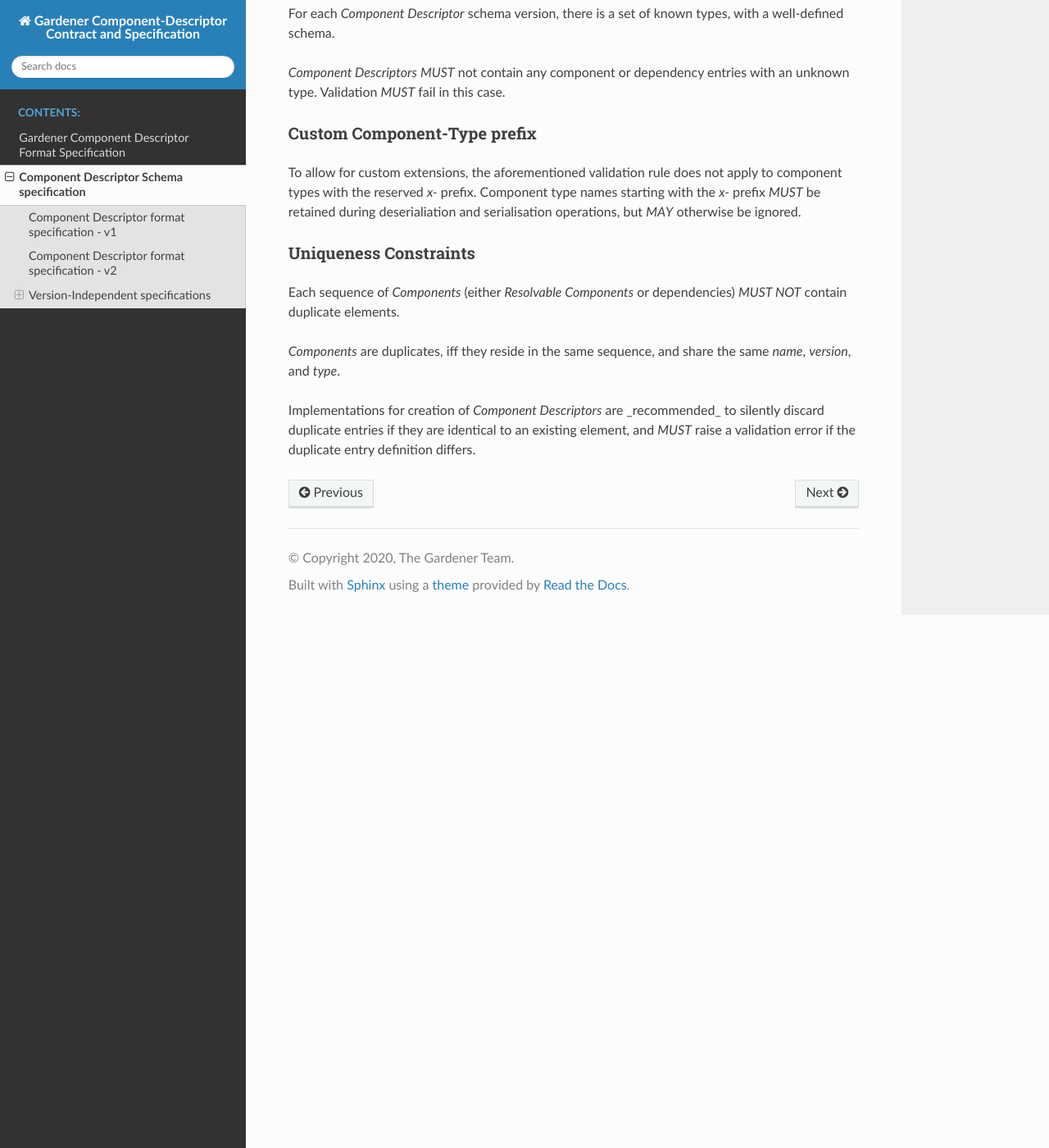
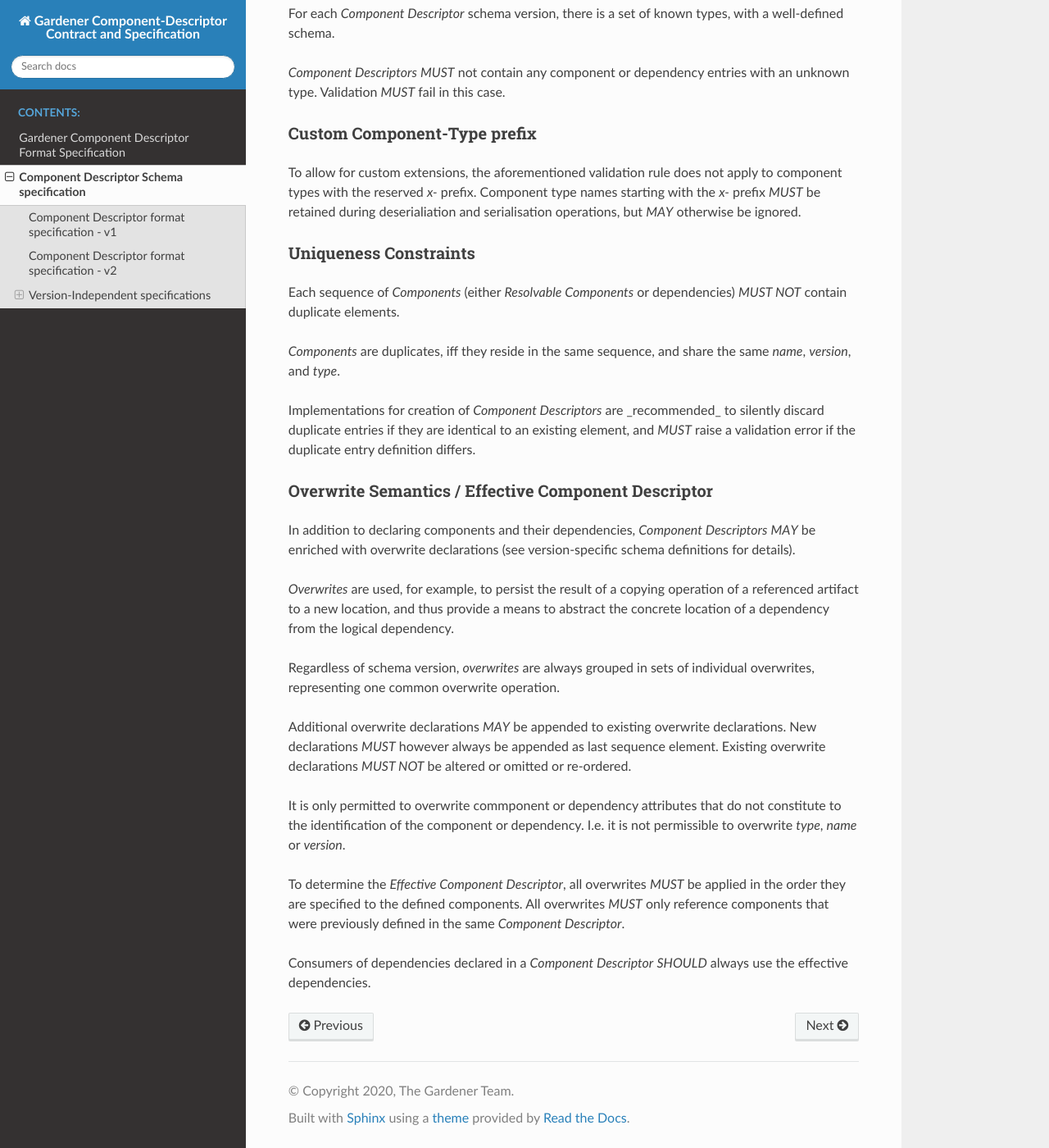
Before and after one commit to gardener-attic/component-spec, a Sphinx documentation site: the page built from doc/schema/index.rst, in a window 1280 px wide and 1400 px high, scrolled down 754 px. Shown: the whole window at 82% size. Built offline with Sphinx 7.4.7 and the Read the Docs theme 2.0.0, drawn with Linux system fonts in a browser that asks for light colours.

Commit message:
document overwrite semantics

```diff
--- a/doc/schema/index.rst
+++ b/doc/schema/index.rst
@@ -65,4 +65,33 @@ Implementations for creation of `Component Descriptors` are _recommended_ to sil
 duplicate entries if they are identical to an existing element, and *MUST* raise a
 validation error if the duplicate entry definition differs.
 
+
+Overwrite Semantics / Effective Component Descriptor
+~~~~~~~~~~~~~~~~~~~~~~~~~~~~~~~~~~~~~~~~~~~~~~~~~~~~
+
+In addition to declaring components and their dependencies, `Component Descriptors` *MAY* be
+enriched with overwrite declarations (see version-specific schema definitions for details).
+
+`Overwrites` are used, for example, to persist the result of a copying operation of a referenced
+artifact to a new location, and thus provide a means to abstract the concrete location of a
+dependency from the logical dependency.
+
+Regardless of schema version, `overwrites` are always grouped in sets of individual overwrites,
+representing one common overwrite operation.
+
+Additional overwrite declarations *MAY* be appended to existing overwrite declarations. New
+declarations *MUST* however always be appended as last sequence element. Existing overwrite
+declarations *MUST NOT* be altered or omitted or re-ordered.
+
+It is only permitted to overwrite commponent or dependency attributes that do not constitute to the
+identification of the component or dependency. I.e. it is not permissible to overwrite `type`,
+`name` or `version`.
+
+To determine the `Effective Component Descriptor`, all overwrites *MUST* be applied in the order
+they are specified to the defined components. All overwrites *MUST* only reference components
+that were previously defined in the same `Component Descriptor`.
+
+Consumers of dependencies declared in a `Component Descriptor` *SHOULD* always use the effective
+dependencies.
+
 .. vim: tw=100:
```
